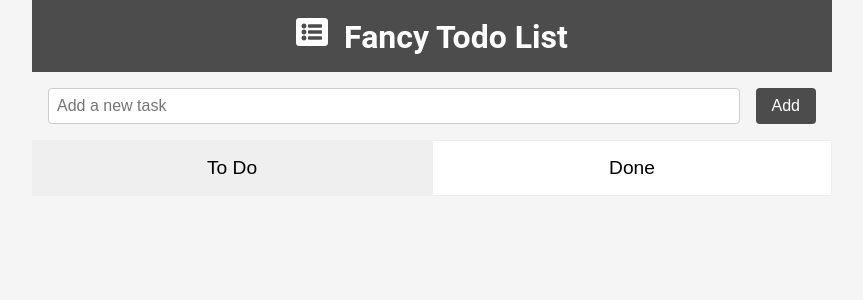
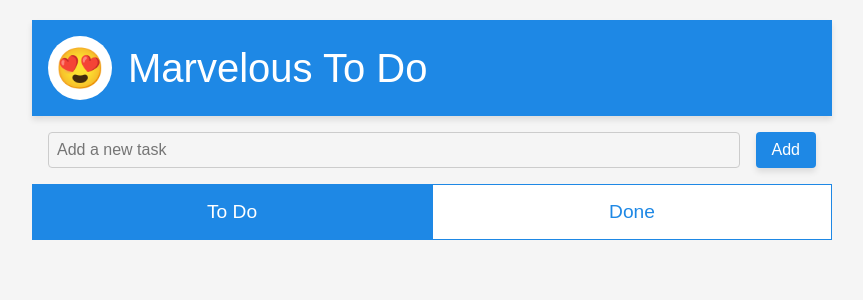
Before and after one commit to sashiyama/hatch-todo, a React (Create React App) app in the folder frontend/: page / in a window 1280 px wide. Shown: the top 300 px of the page, without its empty margins (208-1071 px from the left). Built offline with nearby package versions, Linux system fonts and the light colour scheme; no server answers.

Commit message:
Fix styles

```diff
--- a/frontend/src/components/Header.tsx
+++ b/frontend/src/components/Header.tsx
@@ -1,34 +1,46 @@
 import React from 'react';
-import { FaListAlt } from 'react-icons/fa';
 import styled from 'styled-components';
 
 const Header: React.FC = () => {
   return (
     <HeaderContainer>
-      <h1>
-        <FaListAlt /> Fancy Todo List
-      </h1>
+      <Logo>
+        😍
+      </Logo>
+      <Title>Marvelous To Do</Title>
     </HeaderContainer>
   );
 };
 
 const HeaderContainer = styled.header`
   display: flex;
-  justify-content: center;
+  justify-content: flex-start;
   align-items: center;
   width: 100%;
-  background-color: #4c4c4c;
+  background-color: #1e88e5;
   color: #fff;
-  padding: 1rem 0;
+  padding: 1rem;
+  box-shadow: 0 4px 6px rgba(0, 0, 0, 0.1);
+  margin-top: 20px;
+`;
 
-  h1 {
-    font-size: 2rem;
-    margin: 0;
-  }
+const Logo = styled.div`
+  display: flex;
+  align-items: center;
+  justify-content: center;
+  height: 64px;
+  width: 64px;
+  background-color: #fff;
+  color: #1e88e5;
+  border-radius: 50%;
+  font-size: 2.5rem;
+  margin-right: 1rem;
+`;
 
-  svg {
-    margin-right: 0.5rem;
-  }
+const Title = styled.h1`
+  font-size: 2.5rem;
+  font-weight: 500;
+  margin: 0;
 `;
 
 export default Header;
--- a/frontend/src/components/TodoForm.tsx
+++ b/frontend/src/components/TodoForm.tsx
@@ -40,20 +40,23 @@ const Input = styled.input`
   font-size: 1rem;
   border: 1px solid #ccc;
   border-radius: 4px;
+  background-color: #f5f5f5;
 `;
 
 const AddButton = styled.button`
-  background-color: #4c4c4c;
+  background-color: #1e88e5;
   color: #fff;
   font-size: 1rem;
   padding: 0.5rem 1rem;
   margin-left: 1rem;
   border: none;
-  border-radius: 4px;p
+  border-radius: 4px;
   cursor: pointer;
+  box-shadow: 0 4px 6px rgba(0, 0, 0, 0.1);
+  transition: background-color 0.3s ease-in-out;
 
   &:hover {
-    background-color: #3a3a3a;
+    background-color: #1565c0;
   }
 `;
 
--- a/frontend/src/components/TodoItem.tsx
+++ b/frontend/src/components/TodoItem.tsx
@@ -58,6 +58,8 @@ const DeleteButton = styled.button`
   border: none;
   border-radius: 4px;
   cursor: pointer;
+  box-shadow: 0 4px 6px rgba(0, 0, 0, 0.1);
+  transition: background-color 0.3s ease-in-out;
 
   &:hover {
     background-color: #cc0000;
--- a/frontend/src/components/TodoList.tsx
+++ b/frontend/src/components/TodoList.tsx
@@ -94,13 +94,15 @@ const Tab = styled.button<{ isActive: boolean }>`
   flex: 1;
   padding: 1rem;
   font-size: 1.2rem;
-  background-color: ${({ isActive }) => (isActive ? '#efefef' : '#ffffff')};
-  border: 1px solid #eee;
+  background-color: ${({ isActive }) => (isActive ? '#1e88e5' : '#ffffff')};
+  color: ${({ isActive }) => (isActive ? '#ffffff' : '#1e88e5')};
+  border: 1px solid #1e88e5;
   cursor: pointer;
   outline: none;
-  transition: background-color 0.3s ease-in-out;
+  transition: background-color 0.3s ease-in-out, color 0.3s ease-in-out;
+
   &:hover {
-    background-color: #efefef;
+    background-color: ${({ isActive }) => (isActive ? '#1e88e5' : '#e3f2fd')};
   }
 `;
 
--- a/frontend/src/styles/GlobalStyle.ts
+++ b/frontend/src/styles/GlobalStyle.ts
@@ -1,6 +1,8 @@
 import { createGlobalStyle } from 'styled-components';
 
 export const GlobalStyle = createGlobalStyle`
+  @import url('https://fonts.googleapis.com/css2?family=Poppins:wght@300;400;500;600&display=swap');
+
   * {
     box-sizing: border-box;
   }
@@ -8,7 +10,7 @@ export const GlobalStyle = createGlobalStyle`
   body {
     margin: 0;
     padding: 0;
-    font-family: 'Roboto', sans-serif;
+    font-family: 'Poppins', sans-serif;
     background-color: #f5f5f5;
   }
 `;
```
